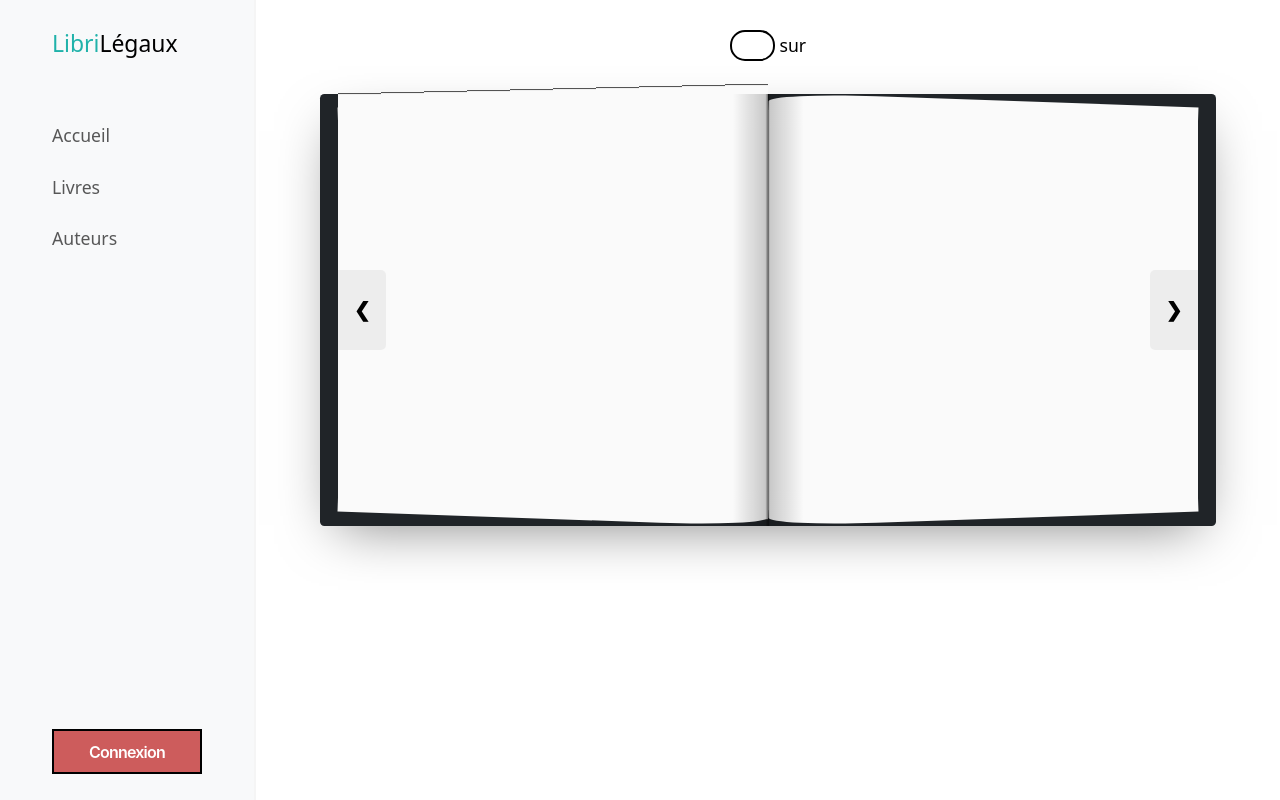
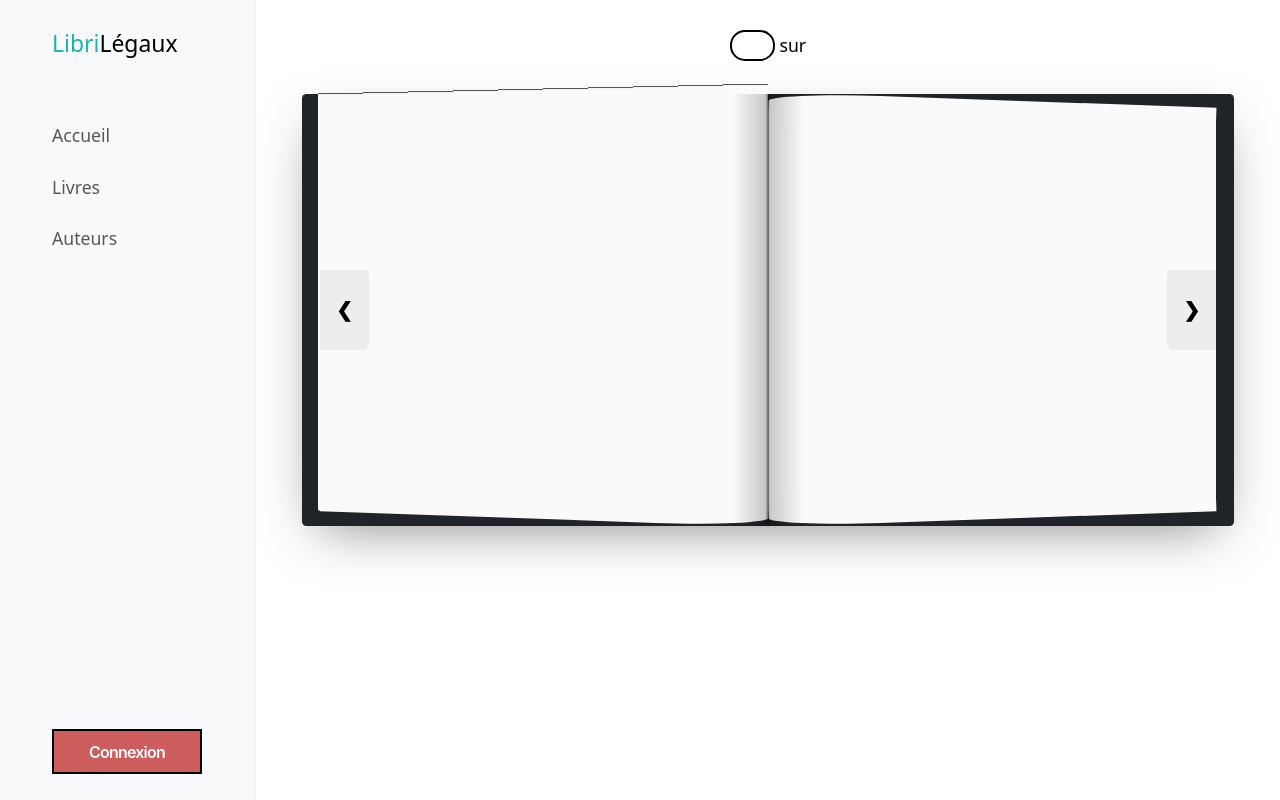
Before and after one commit to salaahl/local_library_by_django, a Django app: template catalog/templates/books_instances/book_instance_read.html in a window 1280 px wide. Run offline with Django 3.2, Linux system fonts and the light colour scheme; the template is opened without the code that fills it, so the values that code supplies are empty.

Commit message:
Update book_instance_read.css

```diff
--- a/catalog/static/css/book_instance_read.css
+++ b/catalog/static/css/book_instance_read.css
@@ -26,7 +26,8 @@ button {
 }
 
 .open-book {
-  margin: 0 0 5em 0;
+  max-width: 500px;
+  margin: 0 auto 5em auto;
   padding: 2em 0;
   color: #000;
   background: white;
@@ -135,7 +136,8 @@ button {
 
   .open-book {
     position: relative;
-    margin: 1em;
+    max-width: 1000px;
+    margin: 1em auto;
     filter: brightness(0.98); /* Améliorer le confort de lecture */
     box-shadow: rgba(0, 0, 0, 0.5) 0 1em 3em;
     z-index: 0;
```
